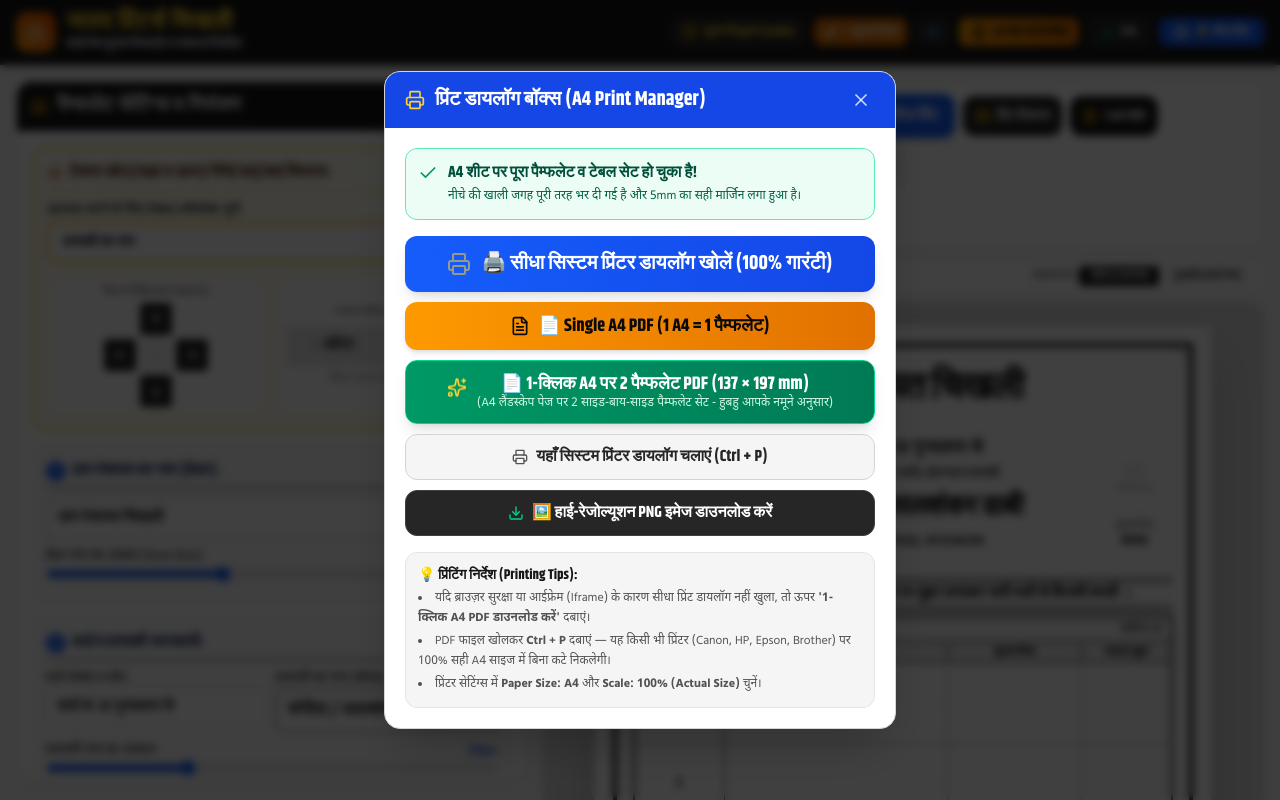
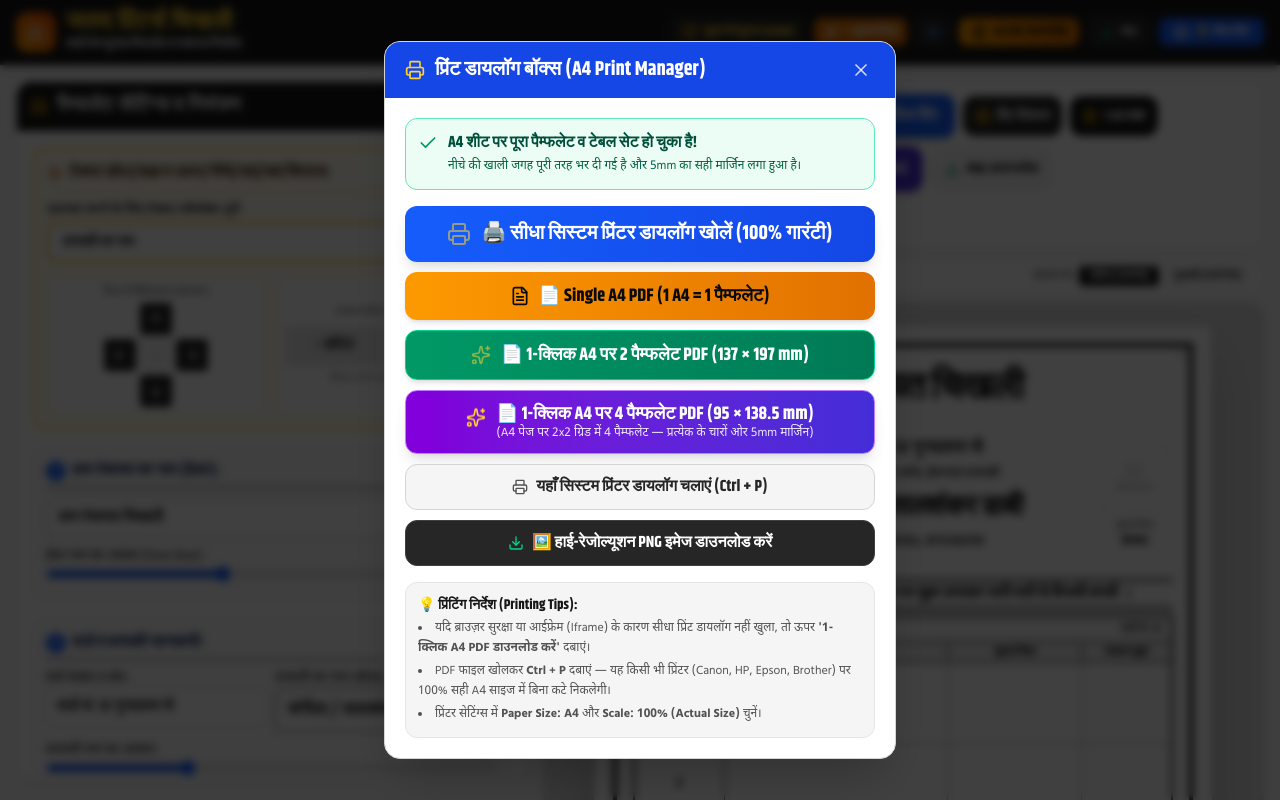
Before and after one commit to yadavnagji-web/PANCH-SARPANCH-ELECTION, a React (Vite) app: page / in a window 1280 px wide. Both pictures are taken after a click on the button "प्रिंट विकल्प". Shown: the top 800 px of the page. Built offline with nearby package versions, Linux system fonts and the light colour scheme; a web font is replaced by a local one.

Commit message:
feat: add 4-up pamphlet A4 PDF generation
Implement 4-in-1 portrait layout for A4 PDF printing, featuring precise 5mm margins for professional trimming.

```diff
--- a/src/App.tsx
+++ b/src/App.tsx
@@ -28,6 +28,7 @@ import {
   downloadA4SinglePamphletPDF,
   downloadSinglePamphletPDF,
   downloadA4TwoPamphletsCustomPDF,
+  downloadA4FourPamphletsPDF,
 } from './utils/pdfGenerator.ts';
 
 const STORAGE_KEY = 'wardpanch_pamphlet_data_v4';
@@ -229,6 +230,26 @@ export default function App() {
     } catch (err) {
       console.error('2-Up PDF export error:', err);
       alert('2-in-1 PDF डाउनलोड करने में समस्या आई।');
+    } finally {
+      setIsDownloading(false);
+    }
+  };
+
+  // 1-Click A4 4-in-1 Quad Pamphlet PDF Download (95 mm x 138.5 mm with 5mm margin around each)
+  const handleDownload4UpPdf = async () => {
+    setIsDownloading(true);
+    try {
+      const dataUrl = await getOrGenerateLockSnapshot();
+      if (dataUrl) {
+        await downloadA4FourPamphletsPDF(dataUrl, data.candidateName);
+        setPrintFeedback('✅ A4 पर 4 पैम्फलेट (5mm मार्जिन) PDF सफलतापूर्वक डाउनलोड हो गया!');
+        try {
+          confetti({ particleCount: 50, spread: 60, origin: { y: 0.8 } });
+        } catch (_) {}
+      }
+    } catch (err) {
+      console.error('4-Up PDF export error:', err);
+      alert('4-in-1 PDF डाउनलोड करने में समस्या आई।');
     } finally {
       setIsDownloading(false);
     }
@@ -474,7 +495,19 @@ export default function App() {
                 title="1-क्लिक में A4 लैंडस्केप पेज पर 2 पैम्फलेट सेट करें (137 × 197 mm)"
               >
                 <Sparkles className="w-4 h-4 text-amber-300 animate-pulse" />
-                <span>{isDownloading ? 'तैयार हो रहा है...' : '📄 A4 पर 2 सेट (137×197mm)'}</span>
+                <span>📄 A4 पर 2 सेट</span>
+              </button>
+
+              {/* 1-Click A4 4-in-1 Quad Pamphlet PDF (95 mm x 138.5 mm) as requested */}
+              <button
+                type="button"
+                onClick={handleDownload4UpPdf}
+                disabled={isDownloading || isLocking}
+                className="px-3.5 py-2.5 bg-linear-to-r from-purple-700 to-indigo-700 hover:from-purple-600 hover:to-indigo-600 text-white rounded-xl font-khand font-black text-base flex items-center gap-1.5 shadow-md hover:shadow-lg transition-all cursor-pointer disabled:opacity-50 border border-purple-400"
+                title="1-क्लिक में A4 पोर्ट्रेट पेज पर 4 पैम्फलेट सेट करें (प्रत्येक के चारों ओर 5mm मार्जिन)"
+              >
+                <Sparkles className="w-4 h-4 text-amber-300 animate-pulse" />
+                <span>{isDownloading ? 'तैयार हो रहा है...' : '📄 A4 पर 4 सेट (95×138mm)'}</span>
               </button>
 
               {/* PNG Download */}
@@ -715,13 +748,27 @@ export default function App() {
                     setIsPrintDialogOpen(false);
                   }}
                   disabled={isDownloading}
-                  className="w-full py-3 px-4 bg-linear-to-r from-emerald-600 to-emerald-700 hover:from-emerald-500 hover:to-emerald-600 text-white font-khand font-black text-lg rounded-xl shadow-lg flex items-center justify-center gap-2.5 transition-all cursor-pointer disabled:opacity-50 border border-emerald-400"
+                  className="w-full py-2.5 px-4 bg-linear-to-r from-emerald-600 to-emerald-700 hover:from-emerald-500 hover:to-emerald-600 text-white font-khand font-black text-lg rounded-xl shadow-md flex items-center justify-center gap-2.5 transition-all cursor-pointer disabled:opacity-50 border border-emerald-400"
+                >
+                  <Sparkles className="w-5 h-5 text-amber-300 animate-pulse" />
+                  <span>📄 1-क्लिक A4 पर 2 पैम्फलेट PDF (137 × 197 mm)</span>
+                </button>
+
+                {/* 4. Featured 1-Click A4 4-in-1 Quad Pamphlet PDF (95 mm x 138.5 mm with 5mm margins) */}
+                <button
+                  type="button"
+                  onClick={() => {
+                    handleDownload4UpPdf();
+                    setIsPrintDialogOpen(false);
+                  }}
+                  disabled={isDownloading}
+                  className="w-full py-3 px-4 bg-linear-to-r from-purple-700 to-indigo-700 hover:from-purple-600 hover:to-indigo-600 text-white font-khand font-black text-lg rounded-xl shadow-lg flex items-center justify-center gap-2.5 transition-all cursor-pointer disabled:opacity-50 border border-purple-400"
                 >
                   <Sparkles className="w-5 h-5 text-amber-300 animate-bounce" />
                   <div className="flex flex-col items-center leading-tight">
-                    <span>📄 1-क्लिक A4 पर 2 पैम्फलेट PDF (137 × 197 mm)</span>
-                    <span className="text-xs font-normal text-emerald-100 font-devanagari">
-                      (A4 लैंडस्केप पेज पर 2 साइड-बाय-साइड पैम्फलेट सेट - हुबहु आपके नमूने अनुसार)
+                    <span>📄 1-क्लिक A4 पर 4 पैम्फलेट PDF (95 × 138.5 mm)</span>
+                    <span className="text-xs font-normal text-purple-100 font-devanagari">
+                      (A4 पेज पर 2x2 ग्रिड में 4 पैम्फलेट — प्रत्येक के चारों ओर 5mm मार्जिन)
                     </span>
                   </div>
                 </button>
--- a/src/utils/pdfGenerator.ts
+++ b/src/utils/pdfGenerator.ts
@@ -154,55 +154,72 @@ export async function downloadA4TwoPamphletsCustomPDF(imageDataUrl: string, cand
 }
 
 /**
- * Generates and downloads an A4 Landscape PDF with FOUR pamphlets (Voter Slips)
- * in a 2x2 grid with horizontal and vertical cut lines.
+ * Generates and downloads an A4 Portrait PDF with FOUR Pamphlets arranged in a 2x2 grid.
+ * Each design has an exact 5mm margin around it (10mm total gap between designs both vertically and horizontally).
+ *
+ * Dimensions:
+ * A4 Portrait: 210 mm width × 297 mm height
+ * Grid: 2 columns × 2 rows (cell size: 105 mm × 148.5 mm)
+ * Each Pamphlet: 95 mm width × 138.5 mm height
+ * Center Vertical Cut Line: X = 105 mm
+ * Center Horizontal Cut Line: Y = 148.5 mm
+ * 5mm margin on all 4 sides of each pamphlet
  */
 export async function downloadA4FourPamphletsPDF(imageDataUrl: string, candidateName: string) {
   const doc = new jsPDF({
-    orientation: 'landscape',
+    orientation: 'portrait',
     unit: 'mm',
     format: 'a4',
   });
 
-  const pageWidth = 297;
-  const pageHeight = 210;
+  const pageWidth = 210;
+  const pageHeight = 297;
 
-  // Each slip in 2x2 grid
-  const slipWidth = 132;
-  const slipHeight = 92;
+  const centerVerticalX = pageWidth / 2; // 105 mm
+  const centerHorizontalY = pageHeight / 2; // 148.5 mm
 
-  const col1X = 10;
-  const col2X = 155;
-  const row1Y = 8;
-  const row2Y = 110;
+  // 5mm margin around each design
+  const margin = 5; // 5 mm
+  const pamphletWidth = 95; // 105 - (5 + 5)
+  const pamphletHeight = 138.5; // 148.5 - (5 + 5)
 
-  // Draw 4 instances
-  doc.addImage(imageDataUrl, 'PNG', col1X, row1Y, slipWidth, slipHeight, undefined, 'FAST');
-  doc.addImage(imageDataUrl, 'PNG', col2X, row1Y, slipWidth, slipHeight, undefined, 'FAST');
-  doc.addImage(imageDataUrl, 'PNG', col1X, row2Y, slipWidth, slipHeight, undefined, 'FAST');
-  doc.addImage(imageDataUrl, 'PNG', col2X, row2Y, slipWidth, slipHeight, undefined, 'FAST');
+  const col1X = margin; // 5 mm
+  const col2X = centerVerticalX + margin; // 110 mm
 
-  // Center vertical cutting line
-  const centerX = pageWidth / 2;
-  const centerY = pageHeight / 2;
+  const row1Y = margin; // 5 mm
+  const row2Y = centerHorizontalY + margin; // 153.5 mm
 
-  doc.setDrawColor(140, 140, 140);
+  // Add 4 Pamphlet instances
+  // Top-Left
+  doc.addImage(imageDataUrl, 'PNG', col1X, row1Y, pamphletWidth, pamphletHeight, undefined, 'FAST');
+  // Top-Right
+  doc.addImage(imageDataUrl, 'PNG', col2X, row1Y, pamphletWidth, pamphletHeight, undefined, 'FAST');
+  // Bottom-Left
+  doc.addImage(imageDataUrl, 'PNG', col1X, row2Y, pamphletWidth, pamphletHeight, undefined, 'FAST');
+  // Bottom-Right
+  doc.addImage(imageDataUrl, 'PNG', col2X, row2Y, pamphletWidth, pamphletHeight, undefined, 'FAST');
+
+  // Draw Center Vertical and Horizontal Cutting Guidelines (✂ --- Dotted Lines)
+  doc.setDrawColor(160, 160, 160);
   doc.setLineWidth(0.3);
   doc.setLineDashPattern([2, 2], 0);
 
-  // Vertical line
-  doc.line(centerX, 5, centerX, pageHeight - 5);
-  // Horizontal line
-  doc.line(5, centerY, pageWidth - 5, centerY);
+  // Vertical Cut Line
+  doc.line(centerVerticalX, 3, centerVerticalX, pageHeight - 3);
+  // Horizontal Cut Line
+  doc.line(3, centerHorizontalY, pageWidth - 3, centerHorizontalY);
 
-  // Scissors marks
+  // Scissor Marks
   doc.setFontSize(10);
-  doc.setTextColor(100, 100, 100);
-  doc.text('✂', centerX, 8, { align: 'center' });
-  doc.text('✂', centerX, pageHeight - 6, { align: 'center' });
-  doc.text('✂', 8, centerY - 1);
-  doc.text('✂', pageWidth - 12, centerY - 1);
+  doc.setTextColor(120, 120, 120);
+  // Top & Bottom vertical cut scissor icons
+  doc.text('✂', centerVerticalX, 7, { align: 'center' });
+  doc.text('✂', centerVerticalX, pageHeight - 5, { align: 'center' });
+
+  // Left & Right horizontal cut scissor icons
+  doc.text('✂', 6, centerHorizontalY - 1);
+  doc.text('✂', pageWidth - 10, centerHorizontalY - 1);
 
   const cleanName = (candidateName || 'wardpanch').replace(/[^a-zA-Z0-9\u0900-\u097F]/g, '_');
-  doc.save(`A4-4-in-1-Slips-${cleanName}.pdf`);
+  doc.save(`A4-4in1-95x138mm-${cleanName}.pdf`);
 }
```
